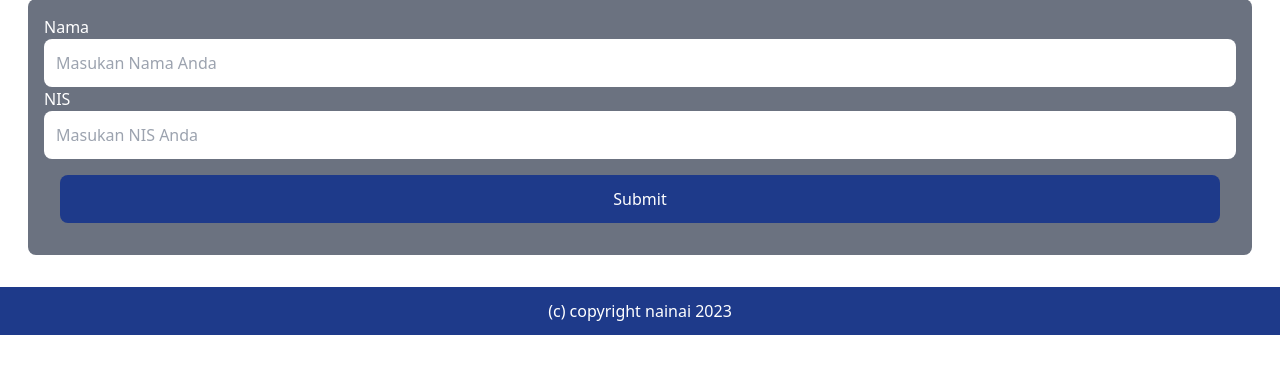
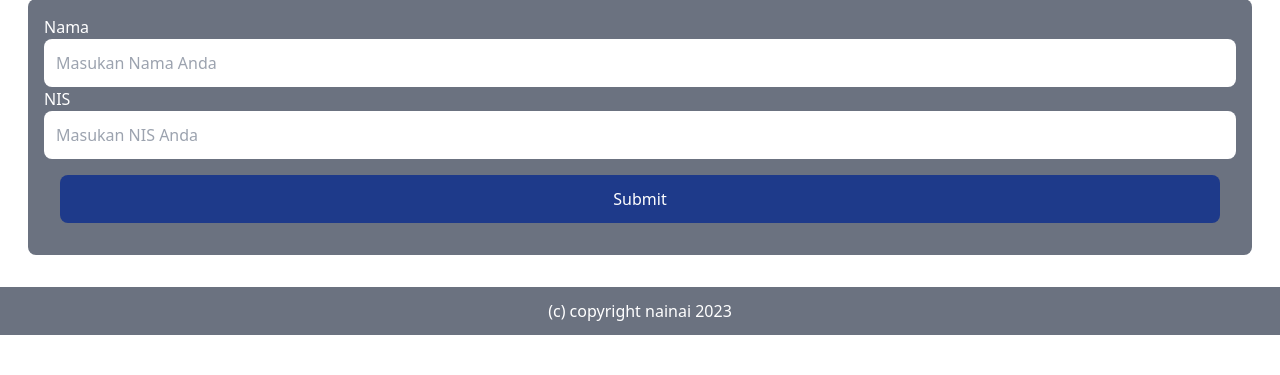
Before and after one commit to putrinailah/tugastailwind_crud, a PHP site: page /edit.php?id=1 in a window 1280 px wide. Shown: the part 117-492 px from the top of the page. Run offline with PHP 8.4, Linux system fonts and the light colour scheme; data that the repository does not hold is empty; some libraries are stand-ins or nearby versions.

Commit message:
footer.php

```diff
--- a/tugas_tailwind/layouts/footer.php
+++ b/tugas_tailwind/layouts/footer.php
@@ -1,3 +1,3 @@
-<div class="bg-blue-900 p-3 text-center text-white">
+<div class="bg-gray-500 p-3 text-center text-white">
     (c) copyright nainai 2023
 </div>
```
